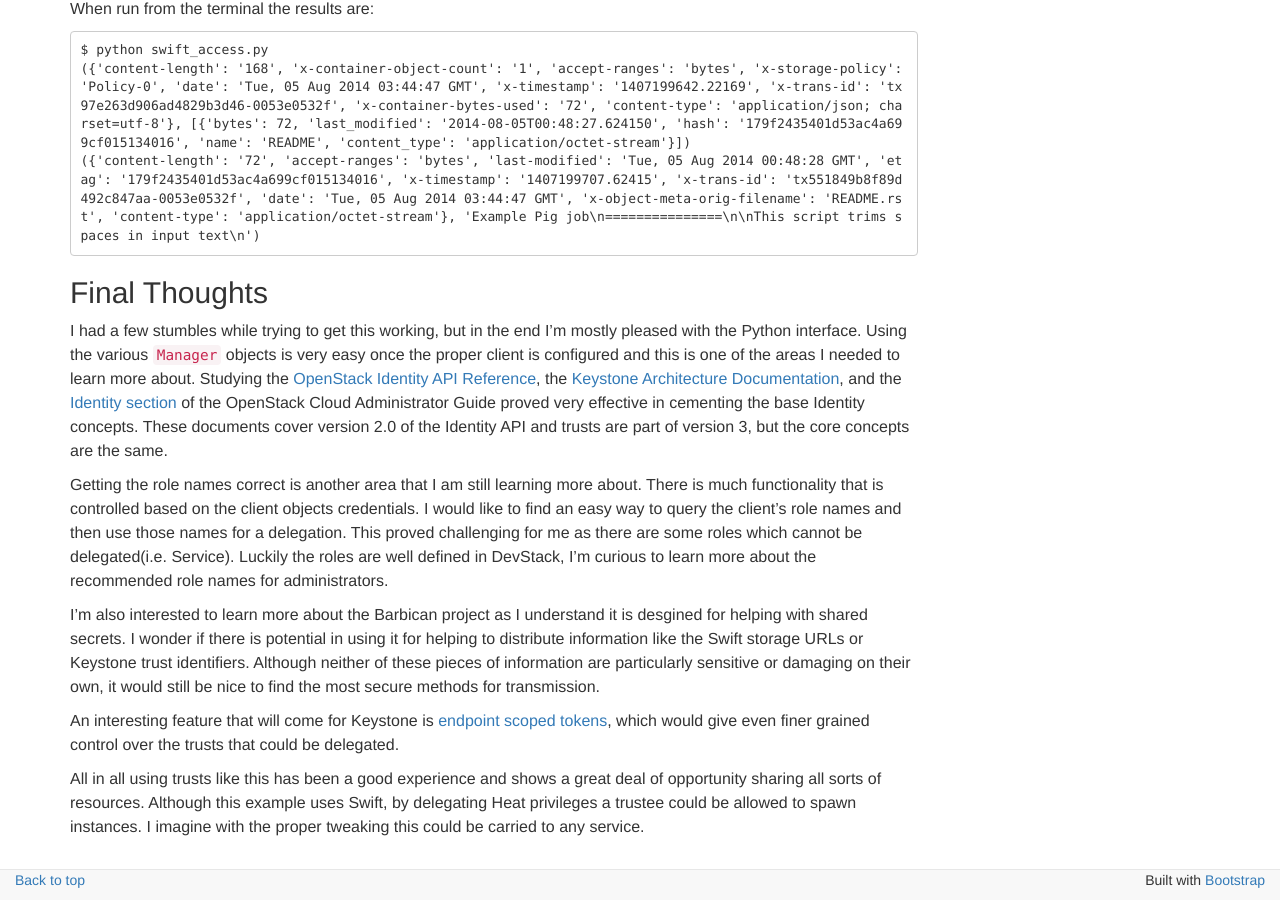
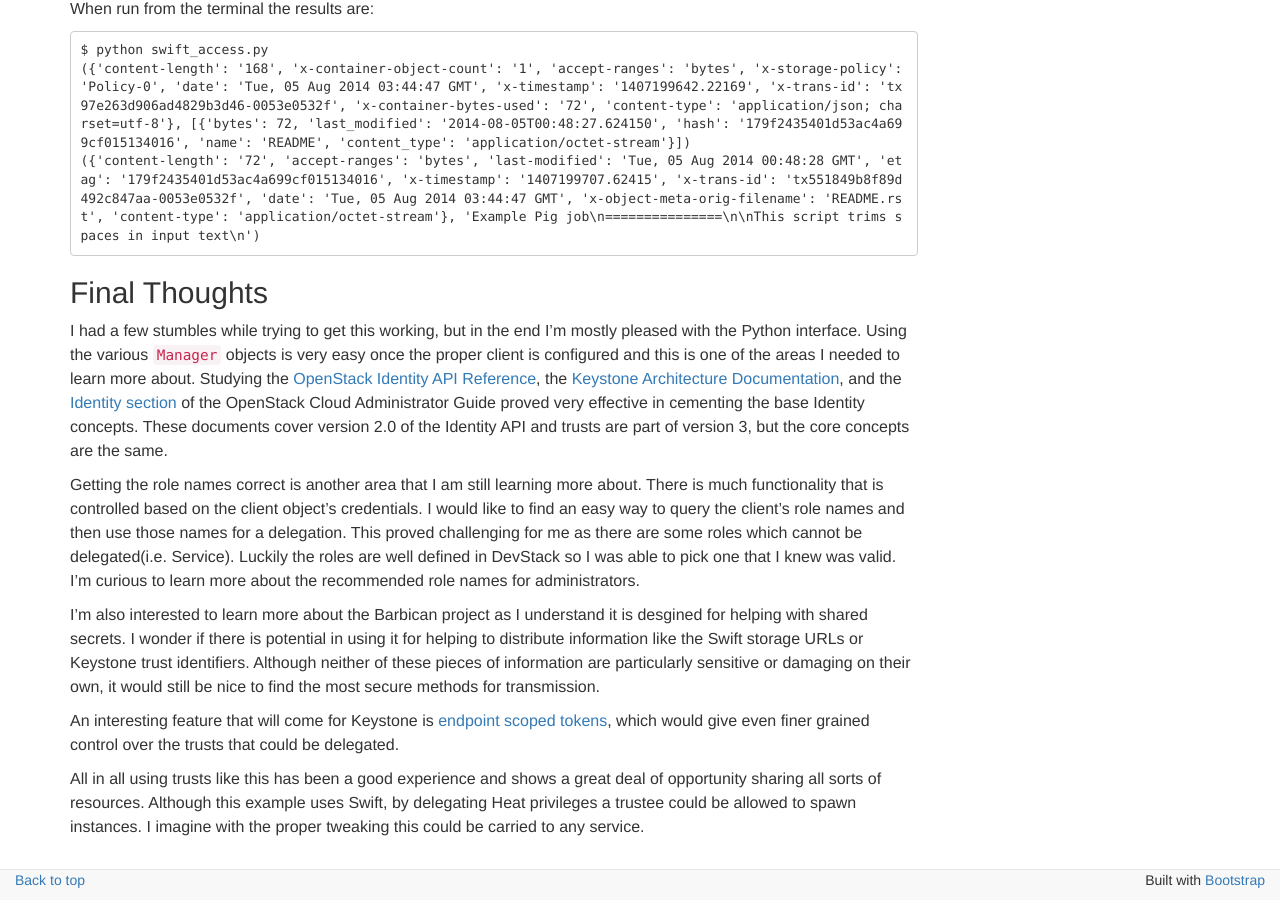
Before and after one commit to elmiko/elmiko.github.io, a Jekyll site: the page built from _posts/2014-08-05-swift-access-keystone-trust.markdown, in a window 1280 px wide and 900 px high, scrolled down 1737 px. Built offline with Jekyll 4.4.1, drawn with Linux system fonts in a browser that asks for light colours; nearby versions of some CDN libraries; Markdown is read by kramdown in place of the engine named in the settings.

Commit message:
minor grammar tweaks

```diff
--- a/_posts/2014-08-05-swift-access-keystone-trust.markdown
+++ b/_posts/2014-08-05-swift-access-keystone-trust.markdown
@@ -118,11 +118,12 @@ core concepts are the same.
 
 Getting the role names correct is another area that I am still learning more
 about. There is much functionality that is controlled based on the client
-objects credentials. I would like to find an easy way to query the client's
+object's credentials. I would like to find an easy way to query the client's
 role names and then use those names for a delegation. This proved challenging
 for me as there are some roles which cannot be delegated(i.e. Service).
-Luckily the roles are well defined in DevStack, I'm curious to learn more
-about the recommended role names for administrators.
+Luckily the roles are well defined in DevStack so I was able to pick one that
+I knew was valid. I'm curious to learn more about the recommended role names
+for administrators.
 
 I'm also interested to learn more about the Barbican project as I understand
 it is desgined for helping with shared secrets. I wonder if there is potential
```
